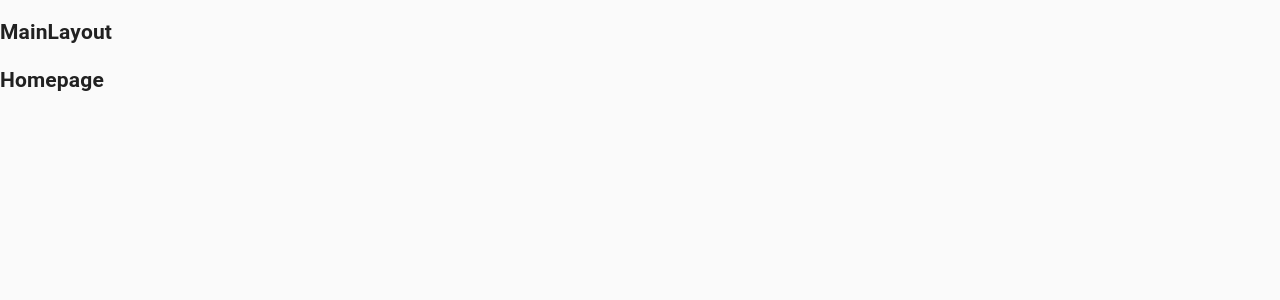
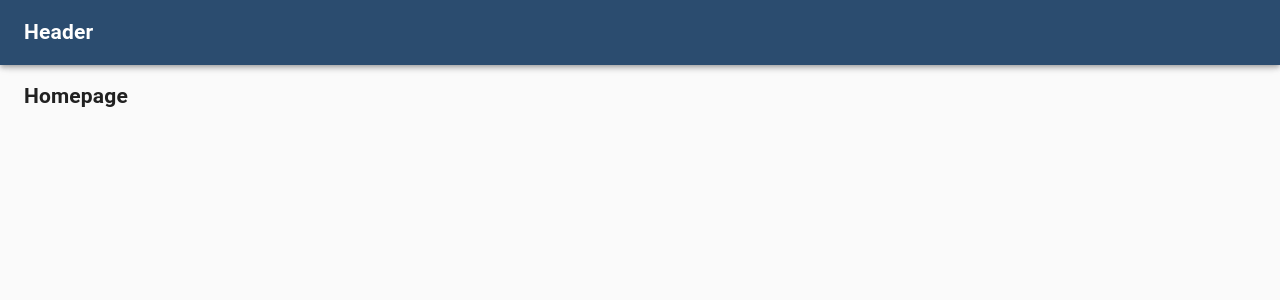
Before and after one commit to N1Anoobis/bulletin-board, a React (Create React App) app: page / in a window 1280 px wide. Shown: the top 300 px of the page. Built offline with nearby package versions, Linux system fonts and the light colour scheme.

Commit message:
Add NotFound view

```diff
--- a/package.json
+++ b/package.json
@@ -37,9 +37,9 @@
     ]
   },
   "dependencies": {
-    "@material-ui/core": "^4.7.0",
+    "@material-ui/core": "^4.11.0",
     "@material-ui/icons": "^4.5.1",
-    "axios": "^0.19.0",
+    "axios": "^0.20.0",
     "clsx": "^1.0.4",
     "enzyme": "^3.10.0",
     "enzyme-adapter-react-16": "^1.15.1",
--- a/src/components/layout/MainLayout/MainLayout.js
+++ b/src/components/layout/MainLayout/MainLayout.js
@@ -1,6 +1,9 @@
 import React from 'react';
 import PropTypes from 'prop-types';
-
+import AppBar from '@material-ui/core/AppBar';
+import Container from '@material-ui/core/Container';
+import Toolbar from '@material-ui/core/Toolbar';
+import { Header } from '../Header/Header';
 import clsx from 'clsx';
 
 // import { connect } from 'react-redux';
@@ -8,10 +11,19 @@ import clsx from 'clsx';
 
 import styles from './MainLayout.module.scss';
 
-const Component = ({className, children}) => (
+const Component = ({ className, children }) => (
   <div className={clsx(className, styles.root)}>
-    <h2>MainLayout</h2>
-    {children}
+    <AppBar>
+      <Container maxWidth="lg">
+        <Toolbar disableGutters>
+          <Header />
+        </Toolbar>
+      </Container>
+    </AppBar>
+    <Container maxWidth="lg">
+      <Toolbar />
+      {children}
+    </Container>
   </div>
 );
 
--- a/src/components/views/NotFound/NotFound.js
+++ b/src/components/views/NotFound/NotFound.js
@@ -1,8 +1,9 @@
 import React from 'react';
 import PropTypes from 'prop-types';
-
+// import Link from '@material-ui/core/Link';
+import Button from '@material-ui/core/Button';
 import clsx from 'clsx';
-
+import {Link} from 'react-router-dom';
 // import { connect } from 'react-redux';
 // import { reduxSelector, reduxActionCreator } from '../../../redux/exampleRedux.js';
 
@@ -10,7 +11,11 @@ import styles from './NotFound.module.scss';
 
 const Component = ({className, children}) => (
   <div className={clsx(className, styles.root)}>
+    <h2>404</h2>
     <h2>NotFound</h2>
+    <Button variant="contained" color="primary" size="medium" component={Link} to={`/`}>
+      Homepage
+    </Button>
     {children}
   </div>
 );
--- a/src/components/views/NotFound/NotFound.module.scss
+++ b/src/components/views/NotFound/NotFound.module.scss
@@ -1,4 +1,5 @@
 @import '../../../styles/settings.scss';
 
-// .root {
-// }
+.root {
+    text-align: center;
+}
```
Also changed, not shown: 1 other file (tests, documents, lock files or other folders).
